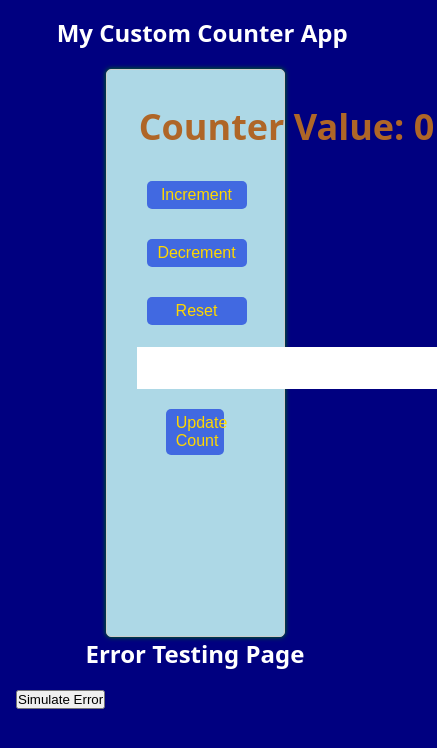
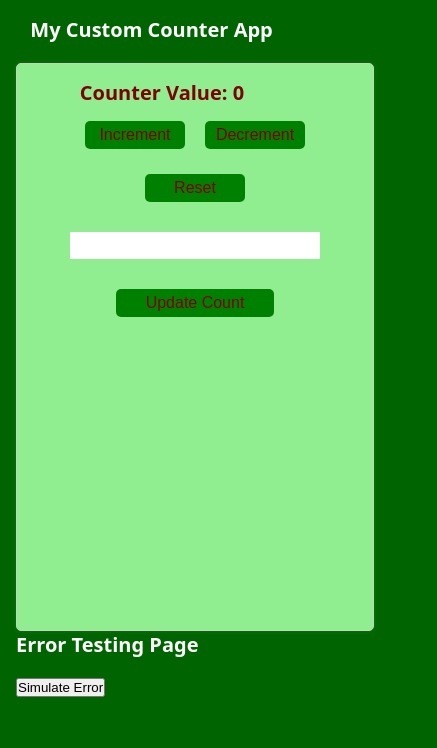
Before and after one commit to NgbeaGloriaJames/Custom-Counter-Hook, a React (Create React App) app: page / in a window 390 px wide. Shown: the top 748 px of the page, 437 px wide, since content can reach past the window. Built offline with nearby package versions, Linux system fonts and the light colour scheme.

Commit message:
adjuting more media queries

```diff
--- a/src/style.css
+++ b/src/style.css
@@ -28,7 +28,7 @@ h1 {
   }
 /* PHONES SCREENS*/
 
-/* @media only screen and (min-width: 320px) and (max-width: 480px) {
+@media (min-width: 320px) and (max-width: 480px) {
 
   body{
     background: #006400;
@@ -82,11 +82,11 @@ input{
   background-color: #800000;
   color: #008000;
 }
-} */
+}
 
 /* iPAD, TABLETS SCREENS*/
 
-@media (max-width: 786px) {
+@media (min-width: 786px) {
   body{
     background-color:#000080;
   }
@@ -102,7 +102,7 @@ input{
 
   .counter-container {
     width: 50%;
-    height: 70%;
+    height: 100vh;
     margin: 0 auto;
     padding: 30px;
     border: 1px solid #ccc;
@@ -139,7 +139,7 @@ input{
 }
 
 /* LAPTOS */
-@media (min-width: 787px) and (max-width:900px) {
+@media (min-width: 900px) and (max-width:1800px) {
   body{
     background: #006400;
     color: white;
```
